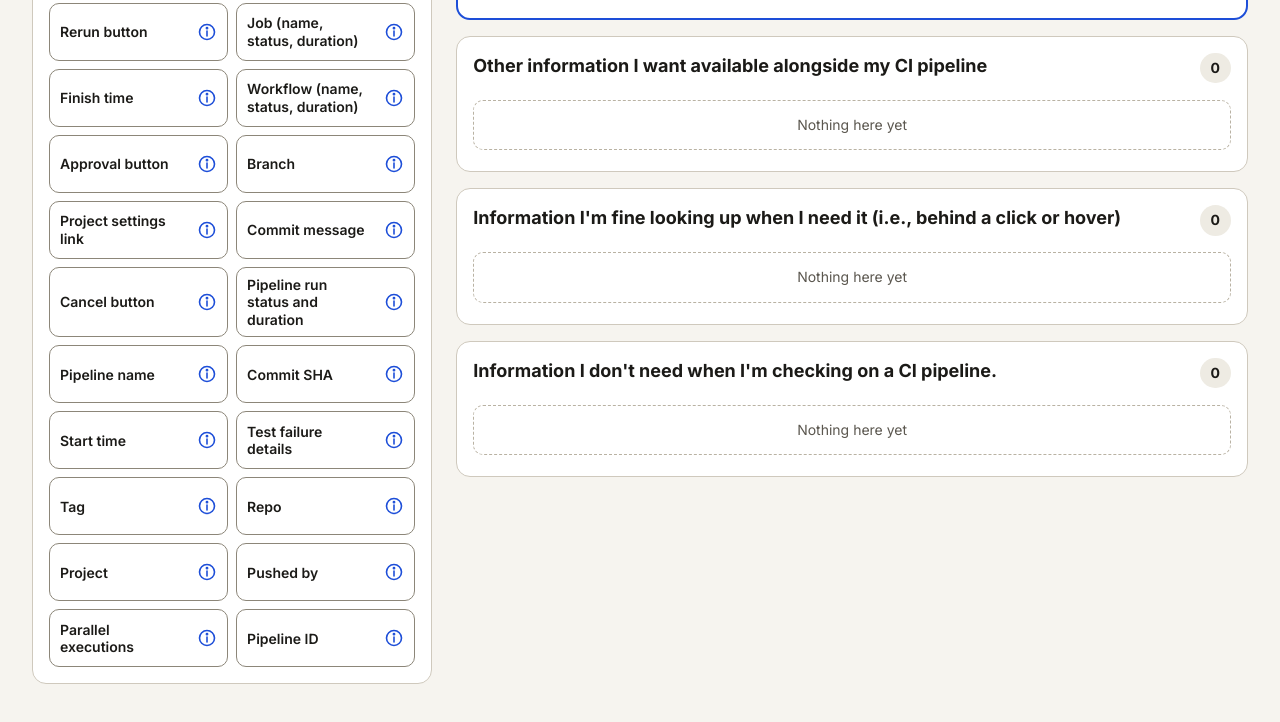
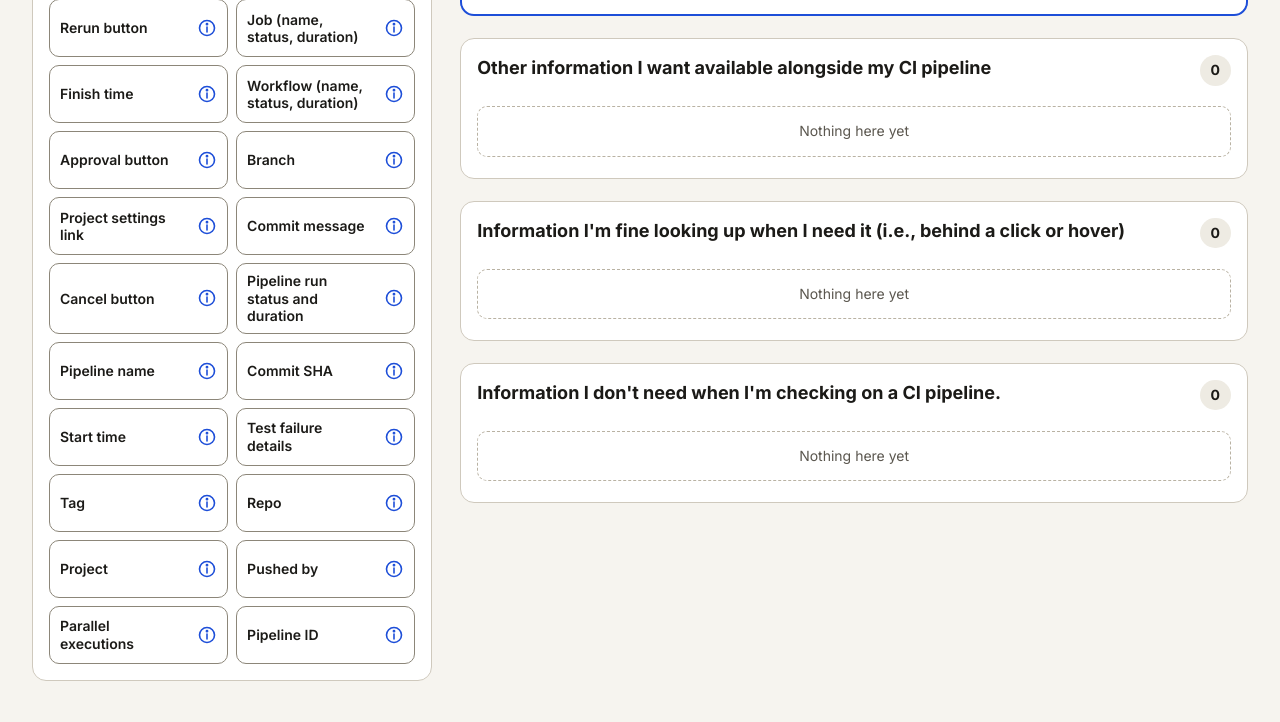
Before and after one commit to rachel-vice/q4fy27-pipelines-architecture-co-design, a plain HTML site: page index.html in a window 1280 px wide. Both pictures are taken after a click on the button "Start". Shown: the part 249-971 px from the top of the page. Drawn offline with Linux system fonts and the light colour scheme.

Commit message:
visual changes

```diff
--- a/styles.css
+++ b/styles.css
@@ -46,12 +46,13 @@ h1, h2, p { margin: 0; }
 }
 
 /* ---------- Sort ---------- */
-.sort { max-width: 1296px; margin: 0 auto; padding: 32px 32px 96px; display: flex; flex-direction: column; gap: 20px; }
+.sort { max-width: 1296px; margin: 0 auto; padding: 32px 32px 96px; display: flex; flex-direction: column; gap: 28px; }
 .sort-header { display: flex; flex-wrap: wrap; align-items: center; justify-content: space-between; gap: 16px; }
-.sort-header .intro { flex: 1 1 420px; min-width: 0; }
+.sort-header .intro { flex: 1 1 420px; min-width: 0; display: flex; flex-direction: column; gap: 10px; }
 .sort-header h1 { font-size: 26px; line-height: 1.2; font-weight: 700; letter-spacing: -0.01em; }
-.sort-header p { margin-top: 4px; font-size: 15px; color: var(--muted); }
+.sort-header p { font-size: 15px; color: var(--muted); }
 .header-actions { display: flex; flex-wrap: wrap; align-items: center; gap: 12px; }
+.header-actions .btn-secondary, .header-actions .btn-continue { min-height: 42px; padding: 0 16px; font-size: 14px; }
 .instructions-dialog {
   width: min(720px, calc(100vw - 32px)); max-height: calc(100vh - 32px); padding: 24px;
   color: var(--ink); background: var(--ground); border: 1.5px solid var(--line-strong); border-radius: 14px;
@@ -84,11 +85,11 @@ h1, h2, p { margin: 0; }
   background: var(--warn-tint); border: 1.5px solid var(--warn); border-radius: 10px;
 }
 
-.layout { display: flex; flex-wrap: wrap; gap: 24px; align-items: flex-start; }
+.layout { display: flex; flex-wrap: wrap; gap: 28px; align-items: flex-start; }
 .tray { flex: 1 1 400px; max-width: 440px; }
-.groups { flex: 999 1 560px; min-width: 0; display: flex; flex-direction: column; gap: 16px; }
+.groups { flex: 999 1 560px; min-width: 0; display: flex; flex-direction: column; gap: 22px; }
 
-.panel { background: #fff; border: 1.5px solid var(--line); border-radius: 14px; padding: 16px; display: flex; flex-direction: column; gap: 12px; }
+.panel { background: #fff; border: 1.5px solid var(--line); border-radius: 14px; padding: 16px; display: flex; flex-direction: column; gap: 16px; }
 .panel.primary { border: 2.5px solid var(--accent); }
 .panel.full { border: 2.5px solid var(--warn); }
 .panel.over { border: 3px dashed var(--accent); background: var(--accent-drop); }
```
